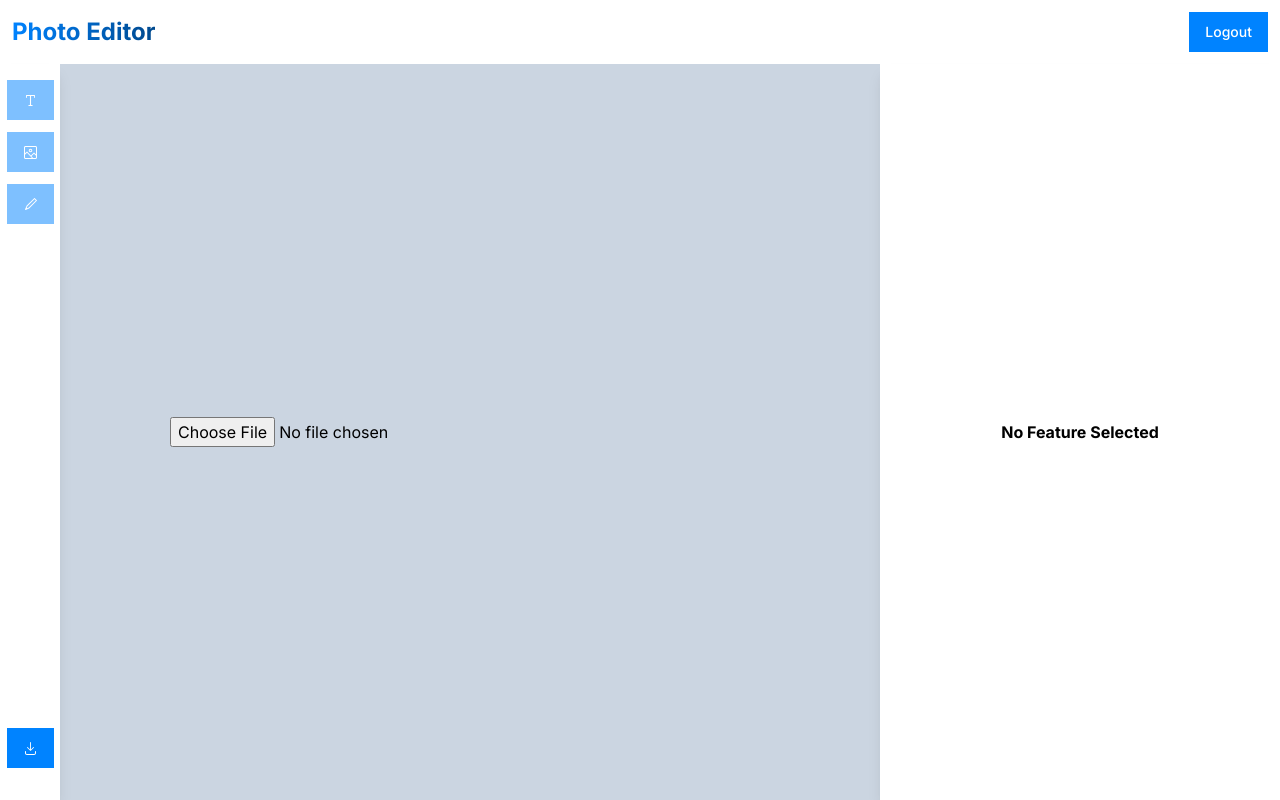
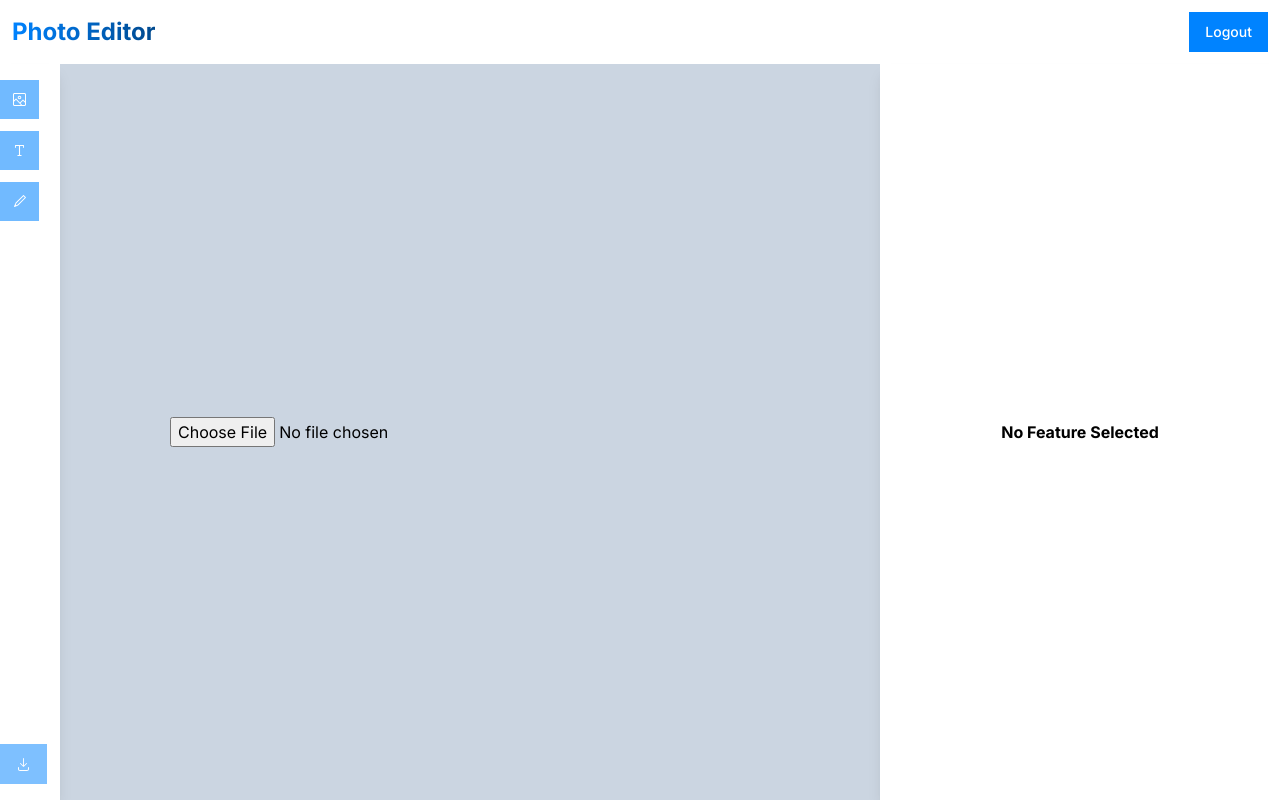
Before and after one commit to kshitijk83/image-editor, a Next.js app: page /dashboard in a window 1280 px wide. Built offline with nearby package versions, Linux system fonts and the light colour scheme.

Commit message:
design change

```diff
--- a/Layout/ConfigParams.tsx
+++ b/Layout/ConfigParams.tsx
@@ -14,7 +14,7 @@ const COLORS = {
 
 const ConfigParams = () => {
   const { fabricRef } = useFabricRef();
-  const activeConfig = useFeatureStore((state) => state.activeConfig);
+  const activeSelection = useFeatureStore((state) => state.activeSelection);
   // const activeSelection = useFeatureStore((state) => state.activeSelection);
 
   useEffect(() => {
@@ -25,7 +25,7 @@ const ConfigParams = () => {
   }, []);
 
   const renderFeatureParams = () => {
-    switch (activeConfig) {
+    switch (activeSelection) {
       case FEATURES.TEXT_BOX:
         return <TextBoxConfig />;
 
--- a/Layout/MainArea.tsx
+++ b/Layout/MainArea.tsx
@@ -25,7 +25,13 @@ const MainArea = () => {
 
   let insideBox;
   if (!image) {
-    insideBox = <input type="file" onChange={handleUploadImage} />;
+    insideBox = (
+      <input
+        type="file"
+        onChange={handleUploadImage}
+        accept="image/*, image/svg+xml"
+      />
+    );
   } else {
     insideBox = <CanvasBox image={image} />;
   }
--- a/components/CanvasBox.tsx
+++ b/components/CanvasBox.tsx
@@ -9,7 +9,9 @@ import React, {
   useRef,
 } from "react";
 import { useFabricRef } from "@/hooks/useFabricRef";
-import useFeatureStore from "@/stores/useFeatureStore";
+import useFeatureStore, {
+  SELECTION_CONFIG_MAP,
+} from "@/stores/useFeatureStore";
 
 const CanvasBox = function CanvasBox({ image }) {
   const { fabricRef, canvasRef } = useFabricRef();
@@ -64,12 +66,30 @@ const CanvasBox = function CanvasBox({ image }) {
         setCanvasPainted(true);
 
         fabricRef.current.on("selection:created", function (obj) {
-          setSelection(fabricRef.current.getActiveObject().type);
+          console.log("selection:created", obj);
+          fabricRef.current.isDrawingMode = false;
+          setSelection(
+            SELECTION_CONFIG_MAP[fabricRef.current.getActiveObject().type]
+          );
           // Update component state or perform other actions
         });
 
         fabricRef.current.on("selection:updated", function (obj) {
-          setSelection(fabricRef.current.getActiveObject().type);
+          console.log("selection:updated", obj);
+          fabricRef.current.isDrawingMode = false;
+          setSelection(
+            SELECTION_CONFIG_MAP[fabricRef.current.getActiveObject().type]
+          );
+          // Update component state or perform other actions
+        });
+
+        fabricRef.current.on("custom:cleareverything", function (obj) {
+          console.log("custom:cleareverything", obj);
+
+          fabricRef.current.isDrawingMode = false;
+          fabricRef.current.discardActiveObject();
+          fabricRef.current.requestRenderAll();
+          setSelection("");
           // Update component state or perform other actions
         });
       };
--- a/components/Options.tsx
+++ b/components/Options.tsx
@@ -5,7 +5,9 @@ import React from "react";
 
 import fabric from "@/fabric";
 import { Button } from "./ui/button";
-import useFeatureStore from "@/stores/useFeatureStore";
+import useFeatureStore, {
+  SELECTION_CONFIG_MAP,
+} from "@/stores/useFeatureStore";
 import {
   DownloadIcon,
   ImageIcon,
@@ -18,17 +20,25 @@ import {
   TooltipProvider,
   TooltipTrigger,
 } from "./ui/tooltip";
+import { FEATURES } from "@/lib/constant";
 
-const OptionItem = ({ onClick, children, tooltipText, disabled }) => {
+const OptionItem = ({ onClick, children, tooltipText, disabled, value }) => {
+  const { activeSelection, isCanvasPainted } = useFeatureStore();
+
   return (
     <TooltipProvider>
       <Tooltip>
-        <TooltipTrigger>
-          <Button disabled={disabled} className="btn-primary" onClick={onClick}>
+        <TooltipTrigger
+          disabled={!isCanvasPainted}
+          aria-pressed={activeSelection === value}
+          className={`btn-primary disabled:bg-primary-300
+          aria-pressed:w-full aria-pressed:bg-primary-700 hover:bg-primary-700
+          disabled:pointer-events-none p-3 flex justify-center`}
+          onClick={onClick}
+        >
           {children}
-          </Button>
         </TooltipTrigger>
-        <TooltipContent className="bg-greys-800 text-white">
+        <TooltipContent className="bg-greys-800 text-white" side="right">
           <p>{tooltipText}</p>
         </TooltipContent>
       </Tooltip>
@@ -38,7 +48,7 @@ const OptionItem = ({ onClick, children, tooltipText, disabled }) => {
 
 const Options = () => {
   const { canvasRef, fabricRef } = useFabricRef();
-  const isCanvasPainted = useFeatureStore((state) => state.isCanvasPainted);
+  const { isCanvasPainted, activeSelection, setSelection } = useFeatureStore();
 
   const handleDownload = () => {
     if (fabricRef.current) {
@@ -55,22 +65,24 @@ const Options = () => {
     }
   };
 
+  const discardAllFeatures = () => {
+    // setSelection("");
+    fabricRef.current.fire("custom:cleareverything");
+  };
+
   const addTextHandler = () => {
-    var text = new fabric.IText("hello world", {
-      left: 100,
-      top: 100,
-      fontSize: 32,
-      //   editable: true,
-    });
-    text.borderColor = "black";
-    text.cornerColor = "black";
-    text.transparentCorners = true;
-    fabricRef.current.setActiveObject(text);
-
-    fabricRef.current.add(text);
+    if (activeSelection === FEATURES.TEXT_BOX) {
+      discardAllFeatures();
+    } else {
+      discardAllFeatures();
+      setSelection(FEATURES.TEXT_BOX);
+    }
   };
 
   const handleFilters = () => {
+    if (activeSelection === FEATURES.IMAGE) {
+      discardAllFeatures();
+    } else {
       fabricRef.current.forEachObject((obj) => {
         if (obj instanceof fabric.Image && obj.type === "image") {
           fabricRef.current.setActiveObject(obj);
@@ -79,42 +91,54 @@ const Options = () => {
       });
 
       fabricRef.current.renderAll();
+      setSelection(FEATURES.IMAGE);
+    }
   };
 
-  // if (!isCanvasPainted) {
-  //   return (
-  //     <div className="h-full w-full flex items-center justify-center">
-  //       <span className="font-bold">Please upload image first</span>
-  //     </div>
-  //   );
-  // }
+  const handleFreeDrawingMode = () => {
+    if (activeSelection === FEATURES.DRAW) {
+      discardAllFeatures();
+    } else {
+      fabricRef.current.isDrawingMode = true;
+      fabricRef.current.freeDrawingBrush.color = "red";
+      fabricRef.current.freeDrawingBrush.width = 12;
+      setSelection(FEATURES.DRAW);
+    }
+  };
 
   return (
-    <div className="flex flex-col gap-3 items-center my-4 h-full justify-center">
+    <div className="flex flex-col gap-3 items-start my-4 h-full justify-center">
+      <OptionItem
+        disabled={!isCanvasPainted}
+        onClick={handleFilters}
+        tooltipText="Image"
+        value={FEATURES.IMAGE}
+      >
+        <ImageIcon />
+      </OptionItem>
       <OptionItem
         disabled={!isCanvasPainted}
         onClick={addTextHandler}
         tooltipText="Text"
+        value={FEATURES.TEXT_BOX}
       >
         <TextIcon />
-      </OptionItem>
-      <OptionItem
-        disabled={!isCanvasPainted}
-        onClick={handleFilters}
-        tooltipText="Image"
-      >
-        <ImageIcon />
       </OptionItem>
 
       <OptionItem
         disabled={!isCanvasPainted}
-        onClick={() => {}}
-        tooltipText="Image"
+        onClick={handleFreeDrawingMode}
+        tooltipText="Draw"
+        value={FEATURES.DRAW}
       >
         <Pencil1Icon />
       </OptionItem>
 
-      <Button className="m-4 btn-primary mt-auto" onClick={handleDownload}>
+      <Button
+        className="btn-primary mt-auto"
+        onClick={handleDownload}
+        disabled={!isCanvasPainted}
+      >
         <DownloadIcon />
       </Button>
     </div>
--- a/components/TextBoxConfig.tsx
+++ b/components/TextBoxConfig.tsx
@@ -9,6 +9,8 @@ import {
 import React from "react";
 import { ToggleGroup, ToggleGroupItem } from "./ui/toggle-group";
 import { Input } from "./ui/input";
+import { Button } from "./ui/button";
+import fabric from "@/fabric";
 
 const TextBoxConfig = () => {
   const { fabricRef } = useFabricRef();
@@ -59,8 +61,31 @@ const TextBoxConfig = () => {
     fabricRef.current.renderAll();
   };
 
+  const addTextHandler = (e) => {
+    var text = new fabric.IText("hello world", {
+      left: 100,
+      top: 100,
+      fontSize: 32,
+      //   editable: true,
+    });
+    text.borderColor = "black";
+    text.cornerColor = "black";
+    text.transparentCorners = true;
+    fabricRef.current.setActiveObject(text);
+    fabricRef.current.add(text);
+    fabricRef.current.renderAll();
+  };
+
   return (
     <div>
+      <div className="flex flex-col gap-2 items-center mb-5">
+        <Button
+          className="text-center text-lg font-semibold"
+          onClick={addTextHandler}
+        >
+          Add Text{" "}
+        </Button>
+      </div>
       <div className="flex flex-col gap-2 items-center mb-5">
         <p className="text-center text-lg font-semibold">Text Color</p>
         <input
--- a/lib/constant.ts
+++ b/lib/constant.ts
@@ -1,6 +1,7 @@
 export const FEATURES = {
   TEXT_BOX: "TEXT_BOX",
   IMAGE: "FILTER",
+  DRAW: "DRAW",
 };
 
 export const CONFIG = {
--- a/stores/useFeatureStore.tsx
+++ b/stores/useFeatureStore.tsx
@@ -1,15 +1,24 @@
+"use client";
+
 import { FEATURES } from "@/lib/constant";
 import { create } from "zustand";
 import { devtools, persist } from "zustand/middleware";
 
-const SELECTION_CONFIG_MAP = {
+export const SELECTION_CONFIG_MAP = {
   "i-text": FEATURES.TEXT_BOX,
   image: FEATURES.IMAGE,
+  draw: FEATURES.DRAW,
+};
+
+export const CANVAS_FEATURE_MAP = {
+  [FEATURES.TEXT_BOX]: "i-text",
+  [FEATURES.IMAGE]: "image",
+  [FEATURES.DRAW]: "draw",
 };
 
 type State = {
   isCanvasPainted: boolean;
-  activeConfig: string;
+  // activeConfig: string;
   activeSelection: string;
   setSelection: (x: string) => void;
   setCanvasPainted: (x: boolean) => void;
@@ -21,12 +30,14 @@ const useFeatureStore = create<State>()(
   (set) => ({
     isCanvasPainted: false,
     activeSelection: "",
-    activeConfig: "",
+    // activeConfig: "",
     setSelection: (activeObjectName) =>
-      set((_) => ({
-        activeSelection: activeObjectName,
-        activeConfig: SELECTION_CONFIG_MAP[activeObjectName],
-      })),
+      set((_) => {
+        return {
+          activeSelection: activeObjectName,
+          // activeConfig: SELECTION_CONFIG_MAP[activeObjectName],
+        };
+      }),
     setCanvasPainted: (isSet) =>
       set((_) => ({
         isCanvasPainted: isSet,
```
Lines whose indentation alone changed are shown as unchanged.
